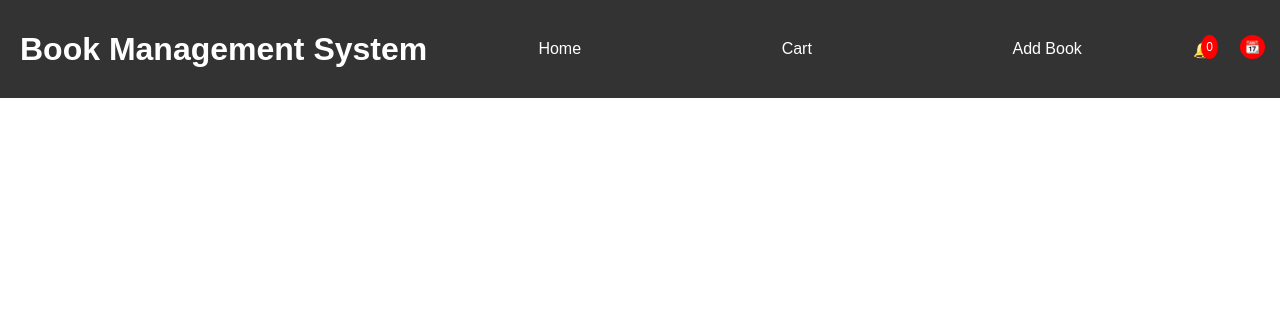
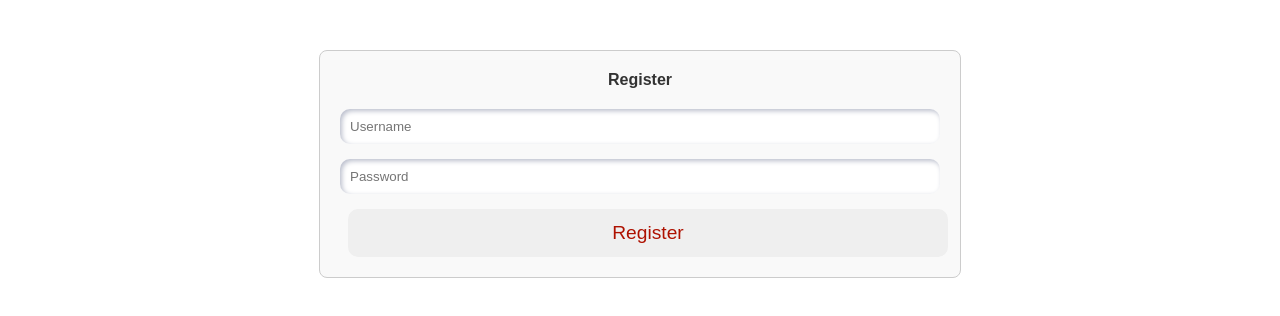
Before and after one commit to kmharsh/Bookmangment, a React (Create React App) app: page /register in a window 1280 px wide. Shown: the top 316 px of the page. Built offline with nearby package versions, Linux system fonts and the light colour scheme.

Commit message:
registion from and login

```diff
--- a/src/components/Header.js
+++ b/src/components/Header.js
@@ -1,21 +1,38 @@
 import React, { useState, useEffect } from "react";
-import { Link, useLocation } from "react-router-dom";
+import { Link, useLocation, useNavigate } from "react-router-dom";
 import CartModal from './CartModal';
 import './styles/Header.scss';
 
 function Header() {
   const [cart, setCart] = useState([]);
   const [cartVisible, setCartVisible] = useState(false);
+  const [profileVisible, setProfileVisible] = useState(false);
+  const [user, setUser] = useState(null);
   const location = useLocation();
+  const navigate = useNavigate();
 
   useEffect(() => {
     const savedCart = JSON.parse(localStorage.getItem("cart")) || [];
     setCart(savedCart);
+    const storedUser = JSON.parse(localStorage.getItem("user"));
+    if (storedUser) {
+      setUser(storedUser);
+    }
   }, []);
 
   const toggleCartModal = () => {
     setCartVisible(!cartVisible);
   };
+
+  const toggleProfilePopup = () => {
+    setProfileVisible(!profileVisible);
+  };
+
+  const handleLogout = () => {
+    localStorage.removeItem("user");
+    navigate("/login");
+  };
+
   const isActive = (path) => {
     return location.pathname === path ? "active" : "";
   };
@@ -37,14 +54,20 @@ function Header() {
         </ul>
       </nav>
       <div className="header-icons">
-        <div className="cart-icon" onClick={toggleCartModal}>
-          <span className="cart-bell">&#x1F514;</span>
-          <span className="cart-count">{cart.length}</span>
+
+
+        <div className="profile-icon" onClick={toggleProfilePopup}>
+          <span className="profile-photo">&#x1F466;</span>
         </div>
-        <Link to="/purchase-history" className="history-icon">
-          <span className="history-bell">&#x1F4C6;</span>
-        </Link>
       </div>
+
+      {profileVisible && user && (
+        <div className="profile-popup">
+          <p>{user.username}</p>
+          <button onClick={handleLogout}>Logout</button>
+        </div>
+      )}
+
       {cartVisible && <CartModal cart={cart} closeCart={toggleCartModal} />}
     </header>
   );
--- /dev/null
+++ b/src/components/Login.js
@@ -0,0 +1,66 @@
+import React, { useState } from "react";
+import { useNavigate } from "react-router-dom";
+import "./styles/from.scss";
+
+function Login({ onLogin }) {
+  const navigate = useNavigate();
+  const [loginForm, setLoginForm] = useState({
+    username: "",
+    password: "",
+  });
+
+  const handleChange = (e) => {
+    const { name, value } = e.target;
+    setLoginForm({
+      ...loginForm,
+      [name]: value,
+    });
+  };
+
+  const handleSubmit = (e) => {
+    e.preventDefault();
+    const { username, password } = loginForm;
+
+    const storedUser = JSON.parse(localStorage.getItem("user"));
+
+    if (storedUser && storedUser.username === username && storedUser.password === password) {
+      onLogin();
+      navigate("/");
+    } else {
+      alert("Invalid username or password!");
+    }
+  };
+
+  return (
+    <div className="add-book-form">
+      <h2>Login</h2>
+      <form onSubmit={handleSubmit}>
+        <div className="form-group">
+          <input
+            type="text"
+            id="username"
+            name="username"
+            value={loginForm.username}
+            onChange={handleChange}
+            placeholder="Username"
+            required
+          />
+        </div>
+        <div className="form-group">
+          <input
+            type="password"
+            id="password"
+            name="password"
+            value={loginForm.password}
+            onChange={handleChange}
+            placeholder="Password"
+            required
+          />
+        </div>
+        <button type="submit">Login</button>
+      </form>
+    </div>
+  );
+}
+
+export default Login;
--- a/src/components/Maincompoent.js
+++ b/src/components/Maincompoent.js
@@ -1,5 +1,5 @@
-import React from "react";
-import { BrowserRouter as Router, Route, Routes } from "react-router-dom";
+import React, { useState } from "react";
+import { BrowserRouter as Router, Route, Routes, Navigate } from "react-router-dom";
 import BookList from "./BookList";
 import Cart from "./Cart";
 import PurchaseHistory from "./PurchaseHistory";
@@ -8,26 +8,49 @@ import WriteStory from "./WriteStory";
 import ViewStory from "./ViewStory";
 import Header from "./Header";
 import AddBook from "./AddBook";
+import Register from "./registion";
+import Login from "./Login";
 
-function ManinComponent() {
+function MainComponent() {
+  const [isAuthenticated, setIsAuthenticated] = useState(localStorage.getItem("isAuthenticated") === "true");
+
+  const handleLogin = () => {
+    setIsAuthenticated(true);
+    localStorage.setItem("isAuthenticated", "true");
+  };
+
+  const handleLogout = () => {
+    setIsAuthenticated(false);
+    localStorage.removeItem("isAuthenticated");
+  };
+
   return (
     <Router>
       <div className="App">
-        <Header />
+        {isAuthenticated && <Header onLogout={handleLogout} />}
         <Routes>
-          <Route path="/" element={<BookList/>} />
-          <Route path="/cart" element={<Cart/>} />
-          <Route path="/purchase-history" element={<PurchaseHistory/>} />
-          <Route path="/add-book" element={<AddBook/>}/>
-          <Route path="/editbook/:id" element={<AddBook/>} />
-          <Route path="/bookdetails/:id" element={<BookDetails />} />
-          <Route path="/write-story/:id" element={<WriteStory />} />
-          <Route path="/view-story/:id" element={<ViewStory />} />
-          <Route path="/purchase-history" component={<PurchaseHistory/>} />
+          {isAuthenticated ? (
+            <>
+              <Route path="/" element={<BookList />} />
+              <Route path="/cart" element={<Cart />} />
+              <Route path="/purchase-history" element={<PurchaseHistory />} />
+              <Route path="/add-book" element={<AddBook />} />
+              <Route path="/editbook/:id" element={<AddBook />} />
+              <Route path="/bookdetails/:id" element={<BookDetails />} />
+              <Route path="/write-story/:id" element={<WriteStory />} />
+              <Route path="/view-story/:id" element={<ViewStory />} />
+            </>
+          ) : (
+            <>
+              <Route path="/register" element={<Register />} />
+              <Route path="/login" element={<Login onLogin={handleLogin} />} />
+              <Route path="*" element={<Navigate to="/login" />} />
+            </>
+          )}
         </Routes>
       </div>
     </Router>
   );
 }
 
-export default ManinComponent;
+export default MainComponent;
--- /dev/null
+++ b/src/components/registion.js
@@ -0,0 +1,74 @@
+import React, { useState } from "react";
+import { useNavigate } from "react-router-dom";
+import "./styles/from.scss";
+
+function Register() {
+  const navigate = useNavigate();
+  const [registerForm, setRegisterForm] = useState({
+    username: "",
+    password: "",
+  });
+
+
+  const handleChange = (e) => {
+    const { name, value } = e.target;
+    setRegisterForm({
+      ...registerForm,
+      [name]: value,
+    });
+  };
+
+
+  const handleSubmit = (e) => {
+    e.preventDefault();
+    const { username, password } = registerForm;
+
+
+    const existingUser = JSON.parse(localStorage.getItem("user")) || null;
+    if (existingUser) {
+      alert("User already exists, please log in.");
+    } else {
+      const userDetails = {
+        username,
+        password,
+      };
+
+      localStorage.setItem("user", JSON.stringify(userDetails));
+      alert("Registration successful!");
+      navigate("/user-details");
+    }
+  };
+
+  return (
+    <div className="add-book-form">
+      <h2>Register</h2>
+      <form onSubmit={handleSubmit}>
+        <div className="form-group">
+          <input
+            type="text"
+            id="username"
+            name="username"
+            value={registerForm.username}
+            onChange={handleChange}
+            placeholder="Username"
+            required
+          />
+        </div>
+        <div className="form-group">
+          <input
+            type="password"
+            id="password"
+            name="password"
+            value={registerForm.password}
+            onChange={handleChange}
+            placeholder="Password"
+            required
+          />
+        </div>
+        <button type="submit">Register</button>
+      </form>
+    </div>
+  );
+}
+
+export default Register;
--- a/src/components/styles/Header.scss
+++ b/src/components/styles/Header.scss
@@ -80,6 +80,36 @@
       }
     }
   }
+  .profile-photo {
+    font-size: 24px;
+    color: white;
+    cursor: pointer;
+  }
+  .profile-popup {
+    position: absolute;
+    top: 98px;
+    right: 1px;
+    background-color: white;
+    color: black;
+    padding: 10px;
+    border: 1px solid #ccc;
+    border-radius: 8px;
+    box-shadow: 0 0 10px rgba(0, 0, 0, 0.1);
+    max-width: 100px;
+    width: 100%;
+    button {
+      margin-top: 10px;
+      padding: 8px;
+      background-color: #f44336;
+      color: white;
+      border: none;
+      border-radius: 5px;
+      cursor: pointer;
+      &:hover {
+        background-color: #d32f2f;
+      }
+    }
+  }
 }
 
 /* Animation for the border effect */
```
Also changed, not shown: src/components/styles/from.scss (line endings or trailing spaces).
